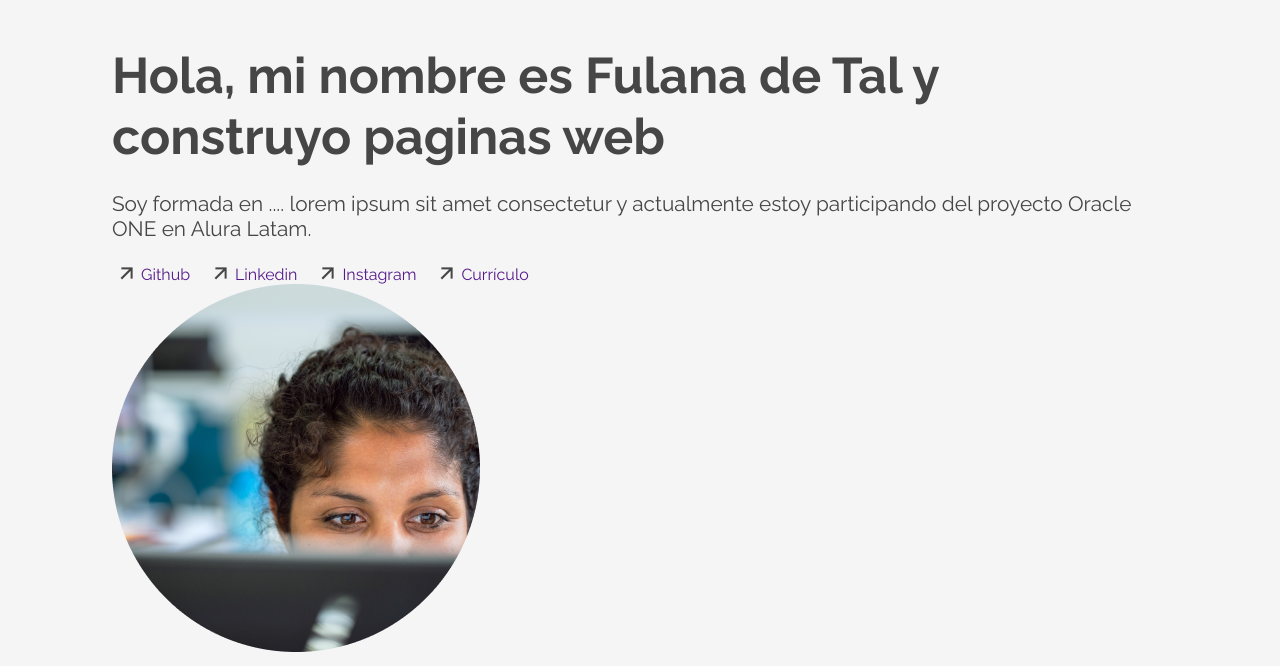
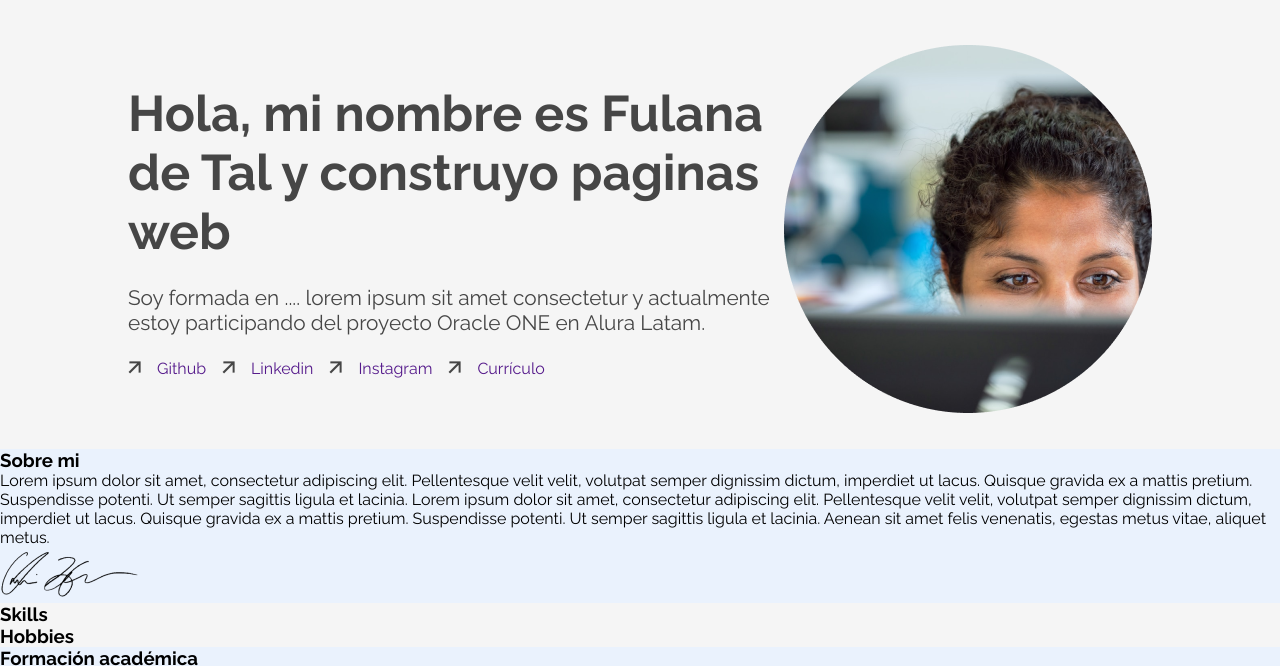
Before and after one commit to LuisYepes601/portafolio_css, a plain HTML site: page index.html in a window 1280 px wide. Shown: the part 70-736 px from the top of the page. Drawn offline with Linux system fonts and the light colour scheme.

Commit message:
17/10/2024

```diff
--- a/css/style.css
+++ b/css/style.css
@@ -90,7 +90,9 @@ nav {
 .presentacion {
     grid-area: presentacion;
     background-color: var(--color-principal);
-    padding: 2rem 7rem;
+    padding: 2rem 8rem;
+    display: flex;
+    align-items: center;
 }
 
 .content_presentacion ul {
@@ -104,25 +106,28 @@ nav {
     flex-direction: row-reverse;
     align-items: center;
 
+
 }.content_presentacion ul li img{
-   padding: 0 .5rem;
+   margin-right: 1rem;
+
 }
 
 .presentacion__titulo_principal {
     font-family: Raleway;
-    font-size: 50px;
+    font-size: clamp(1rem, 4vw, 50px);
     font-weight: 700;
-    line-height: 61.05px;
+
     text-align: left;
     color: var(--color-terciario);
 
 }.presentacion__subtitulo_principal{
     padding: 1.5rem 0;
     font-weight: 400;
-    font-size: 1.3rem;
+    font-size: clamp(1rem, 2vw, 1.3rem);
     color: var(--color-terciario);
 }.presentacion__enlaces{
     text-decoration: none;
+
 }
 
 .sobre__mi {
@@ -159,3 +164,11 @@ nav {
     grid-area: footer;
     background-color: white;
 }
+
+@media (max-width:750px) {
+    body{
+
+    }
+
+
+}
```
